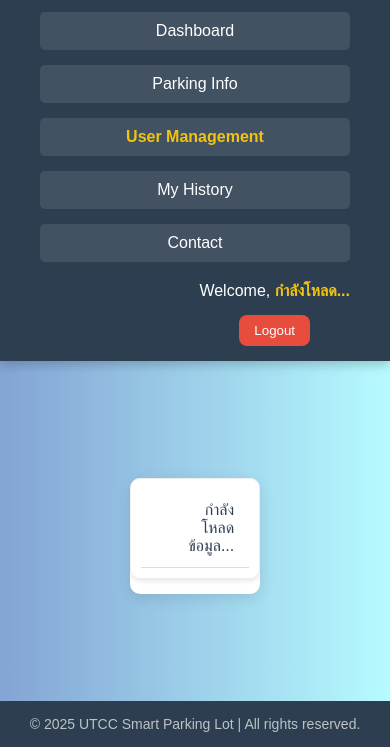
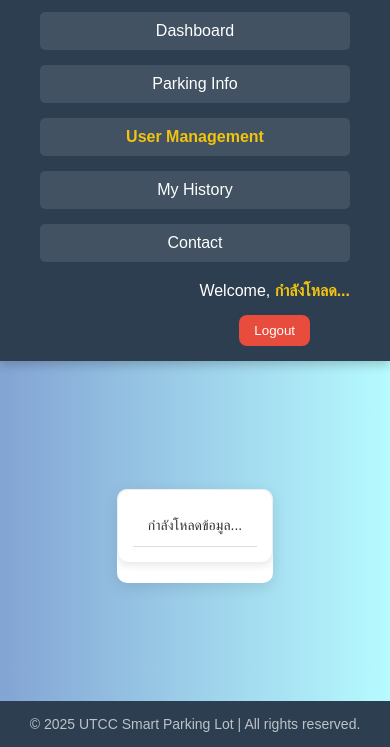
Before and after one commit to PondSatawat/ParkingLots, a plain HTML site: page user.html in a window 390 px wide. Shown: the part 97-844 px from the top of the page. Drawn offline with Linux system fonts and the light colour scheme; no server answers.

Commit message:
updatedashboardtable

```diff
--- a/dashboard.css
+++ b/dashboard.css
@@ -590,46 +590,59 @@ main.content tr:hover {
         left: -9999px;
     }
 
+    table {
+      min-width: 100%;
+    }
     /* 3. จัดรูปแบบ "แถว" ให้เป็น "การ์ด" */
     tr {
         background: white;
-        border-radius: 10px;
-        margin-bottom: 15px; /* ระยะห่างระหว่างการ์ด */
-        box-shadow: 0 2px 5px rgba(0,0,0,0.1);
+        border-radius: 12px;
+        margin-bottom: 20px; /* ระยะห่างระหว่างการ์ด */
+        box-shadow: 0 2px 8px rgba(0,0,0,0.1);
         border: 1px solid #eee;
-        padding: 10px;
+        padding: 15px;
+        position: relative;
     }
 
     /* 4. จัดรูปแบบ "เซลล์" ข้อมูล */
     td {
         border: none;
-        border-bottom: 1px solid #eee;
+        border-bottom: 1px solid #f0f0f0;
         position: relative;
-        padding-left: 50% !important; /* เว้นที่ด้านซ้ายให้หัวข้อ */
-        text-align: right !important; /* จัดข้อมูลชิดขวา */
-        white-space: normal !important; /* ให้ตัดคำได้ */
-        min-height: 40px;
+        padding: 10px 0 10px 0; /* บน ล่าง */
+        padding-left: 0 !important; /* ลบ padding ซ้ายเดิม */
         display: flex;
+        justify-content: space-between; /* หัวข้อซ้าย ข้อมูลขวา */
         align-items: center;
-        justify-content: flex-end;
+        text-align: right;
+        min-height: auto;
+        font-size: 14px;
+        color: #333;
     }
 
     td:last-child {
         border-bottom: none;
     }
 
-    /* 5. สร้างหัวข้อจำลองด้วย CSS (ใช้ data-label) */
-    td:before {
-        position: absolute;
-        top: 50%;
-        transform: translateY(-50%);
-        left: 15px;
-        width: 45%;
-        padding-right: 10px;
+  td:before {
+        position: static; /* ไม่ใช้ absolute แล้ว */
+        content: attr(data-label);
+        font-weight: 600;
+        color: #2c3e50;
+        text-align: left;
+        padding-right: 15px;
         white-space: nowrap;
-        text-align: left;
-        font-weight: bold;
-        color: #2c3e50;
-        content: attr(data-label); /* ✨ ดึงข้อความจาก HTML มาแสดง */
+        flex-shrink: 0; /* ห้ามหัวข้อหด */
+        width: auto;
+        max-width: 40%; /* ให้หัวข้อกินที่ได้ไม่เกิน 40% */
+    }
+
+    /* จัดการข้อมูลยาวๆ */
+    td {
+        word-break: break-word; /* ตัดคำยาวๆ */
+    }
+
+    tr:nth-child(even) {
+        background-color: white; /* ยกเลิกสีสลับแถวในการ์ด */
     }
 }
```
